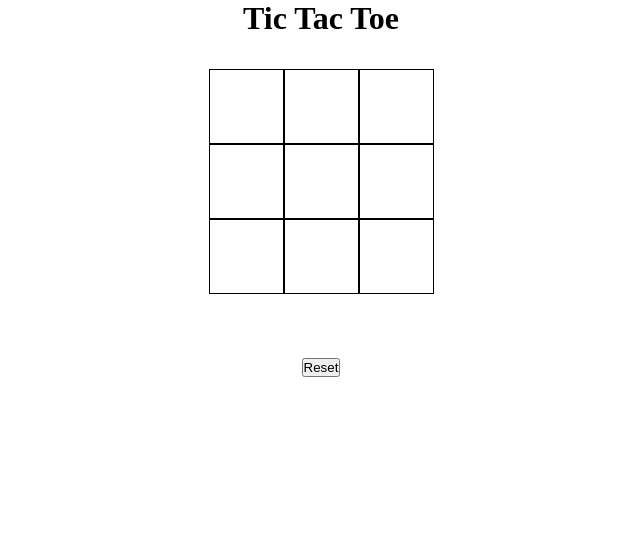
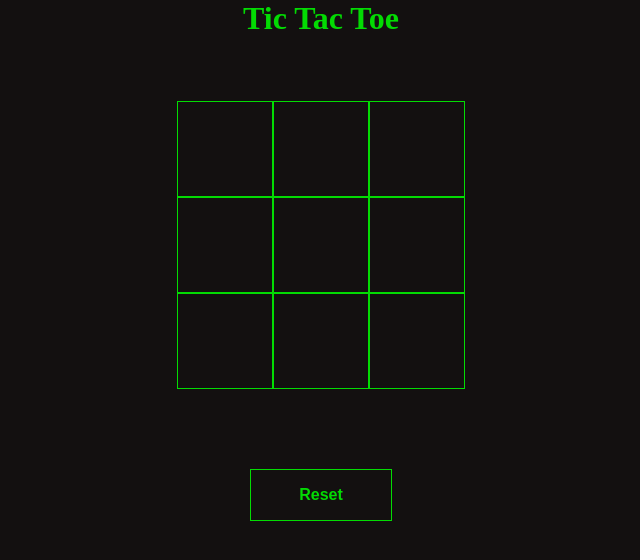
Before and after one commit to Sess254/tic_tac_toe, a plain HTML site: page index.html in a window 1280 px wide. Shown: the whole page, without its empty margins (319-959 px from the left). Drawn offline with Linux system fonts and the light colour scheme; a web font is replaced by a local one.

Commit message:
added logic that keeps track of the players turn plus som minor styling

```diff
--- a/index.css
+++ b/index.css
@@ -6,6 +6,9 @@
 
 body {
     text-align: center;
+    font-family: "Jersey 10", serif;
+    color: rgb(3, 219, 3);
+    background: rgb(19, 16, 16);
 }
 
 h1 {
@@ -14,25 +17,36 @@ h1 {
 
 .cells {
     display: grid;
-    grid-template-columns: repeat(3, 75px);
-    grid-template-rows: repeat(3, 75px);
+    grid-template-columns: repeat(3, auto);
+    grid-template-rows: repeat(3, auto);
     align-items: center;
     justify-content: center;
-    gap: 0;
-    margin-bottom: 2em;
+    padding: 2em 0;
 }
 
 .cell {
-    height: 75px;
-    width: 75px;
+    display: grid;
+    height: 1.5em;
+    width: 1.5em;
     margin: 0;
     padding: 0;
-    border: 1px solid  black;
+    border: 1px solid  rgb(3, 219, 3);;
     text-align: center;
     font-size: 4rem;
+    align-items: center;
 }
 
 
 .message {
     padding: 1em 0;
+    font-size: 1.5rem;
 }
+
+button {
+    padding: 1em 3em;
+    font-weight: 900;
+    color: rgb(3, 219, 3);
+    font-size: 1rem;
+    background: rgb(19, 16, 16);
+    border: 1px solid rgb(3, 219, 3);
+}
--- a/index.html
+++ b/index.html
@@ -4,6 +4,9 @@
     <meta charset="UTF-8">
     <meta name="viewport" content="width=device-width, initial-scale=1.0">
     <title>Tic Tac Toe</title>
+    <link rel="preconnect" href="https://fonts.googleapis.com">
+    <link rel="preconnect" href="https://fonts.gstatic.com" crossorigin>
+    <link href="https://fonts.googleapis.com/css2?family=Jersey+10&display=swap" rel="stylesheet">
     <link rel="stylesheet" href="index.css">
 </head>
 <body>
@@ -26,7 +29,7 @@
         <section id="info">
             <div id="players"></div>
             <div id="message" class="message"></div>
-            <button id="reset">Reset</button>
+            <button id="reset" >Reset</button>
         </section>
     </main>
     <div id="test"></div>
--- a/main.js
+++ b/main.js
@@ -28,6 +28,7 @@ const Player = (name, marker) => {
 const GameController = (() => {
     let players = []
     let currentPlayerIndex = 0
+    let nextPlayerIndex
     let isGameover = false
 
 
@@ -37,6 +38,7 @@ const GameController = (() => {
             Player(player2, "O")
         ]
         currentPlayerIndex = 0
+        nextPlayerIndex = 1
         isGameover = false
         GameBoard.resetBoard()
     }
@@ -44,7 +46,11 @@ const GameController = (() => {
     const playTurn = (index) => {
         if (isGameover) return
 
+
+
         const currentPlayer = players[currentPlayerIndex]
+        const nextPlayer = players[nextPlayerIndex]
+        DisplayController.setMessage(`${nextPlayer.name}'s turn`)
         if (GameBoard.setCell(index, currentPlayer.marker)) {
             if(checkWinner()) {
                 DisplayController.setMessage(`${currentPlayer.name} wins!`)
@@ -53,8 +59,10 @@ const GameController = (() => {
 
             } else {
                 currentPlayerIndex = 1 - currentPlayerIndex
+                nextPlayerIndex = 1 - nextPlayerIndex
             }
         }
+
 
     }
 
```
